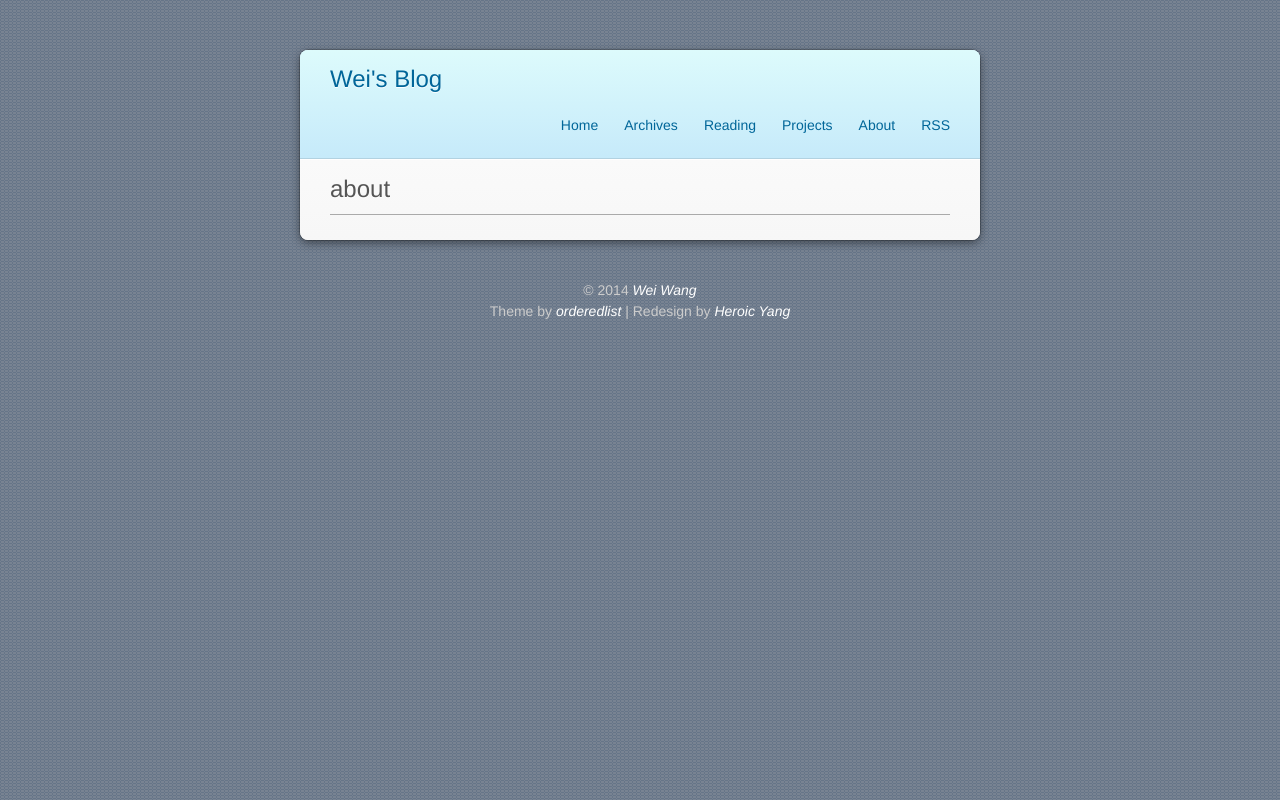
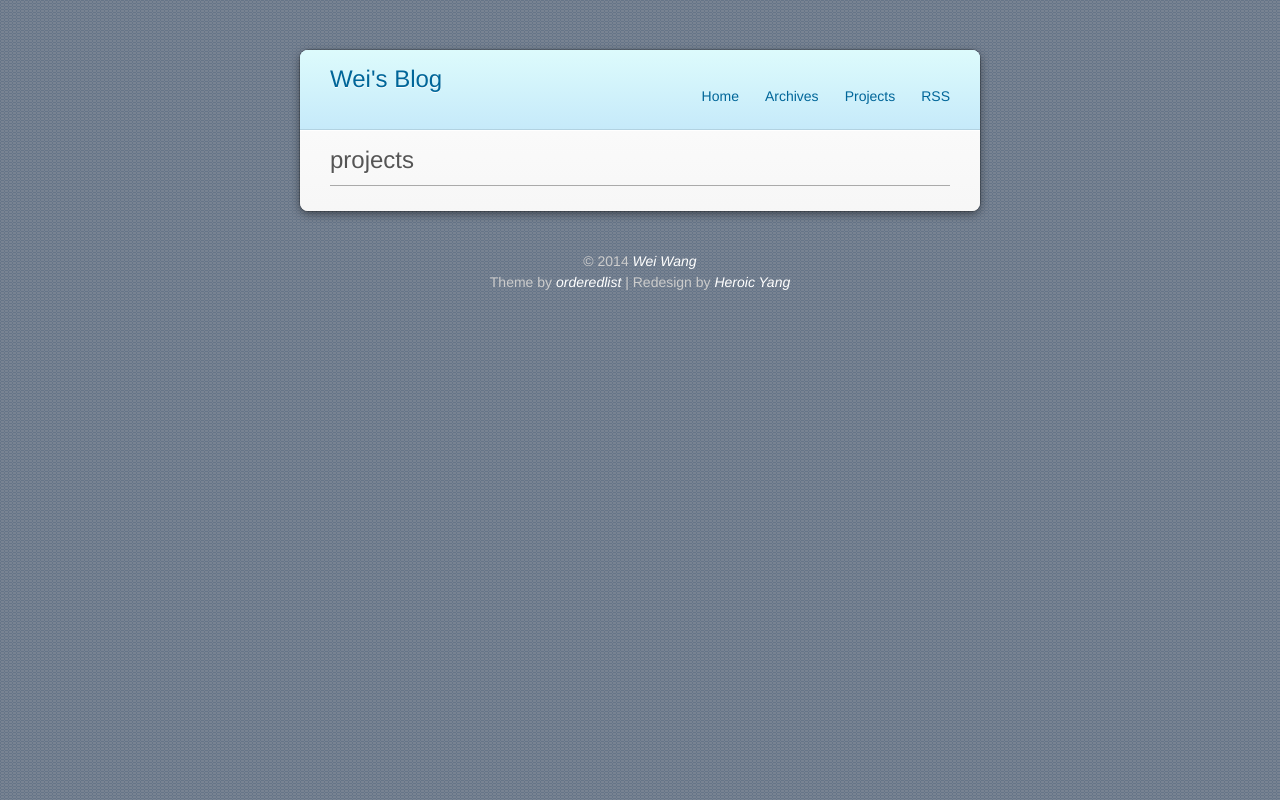
Before and after one commit to Lesilva/Lesilva.github.io, a plain HTML site: page projects/index.html in a window 1280 px wide. Drawn offline with nearby package versions, Linux system fonts and the light colour scheme; a web font is replaced by a local one.

Commit message:
Site updated: 2014-10-30 19:34:11

```diff
--- a/about/index.html
+++ b/projects/index.html
@@ -4,7 +4,7 @@
   <meta charset="utf-8">
   <meta http-equiv="X-UA-Compatible" content="chrome=1">
 
-  <title>about | Wei&#39;s Blog</title>
+  <title>projects | Wei&#39;s Blog</title>
   <meta name="viewport" content="width=device-width, initial-scale=1, maximum-scale=1, user-scalable=no">
 
     <meta name="author" content="Wei Wang">
@@ -12,12 +12,12 @@
 
   <meta name="description">
 <meta property="og:type" content="website">
-<meta property="og:title" content="about">
-<meta property="og:url" content="http://yoursite.com/about/index.html">
+<meta property="og:title" content="projects">
+<meta property="og:url" content="http://yoursite.com/projects/index.html">
 <meta property="og:site_name" content="Wei's Blog">
 <meta property="og:description">
 <meta name="twitter:card" content="summary">
-<meta name="twitter:title" content="about">
+<meta name="twitter:title" content="projects">
 <meta name="twitter:description">
 
 
@@ -46,11 +46,7 @@
 
         <li><a href="/archives">Archives</a></li>
 
-        <li><a href="/reading">Reading</a></li>
-
         <li><a href="/projects">Projects</a></li>
-
-        <li><a href="/about">About</a></li>
 
 
         <li><a href="/atom.xml">RSS</a></li>
@@ -65,7 +61,7 @@
 
 
 
-    <h1 class="title">about</h1>
+    <h1 class="title">projects</h1>
 
 
   </header>
```
Also changed, not shown: 2014/10/28/hello-world/index.html (+0 -4 lines), archives/2014/10/index.html (+0 -4 lines), archives/2014/index.html (+0 -4 lines), archives/index.html (+0 -4 lines), index.html (+0 -4 lines).
